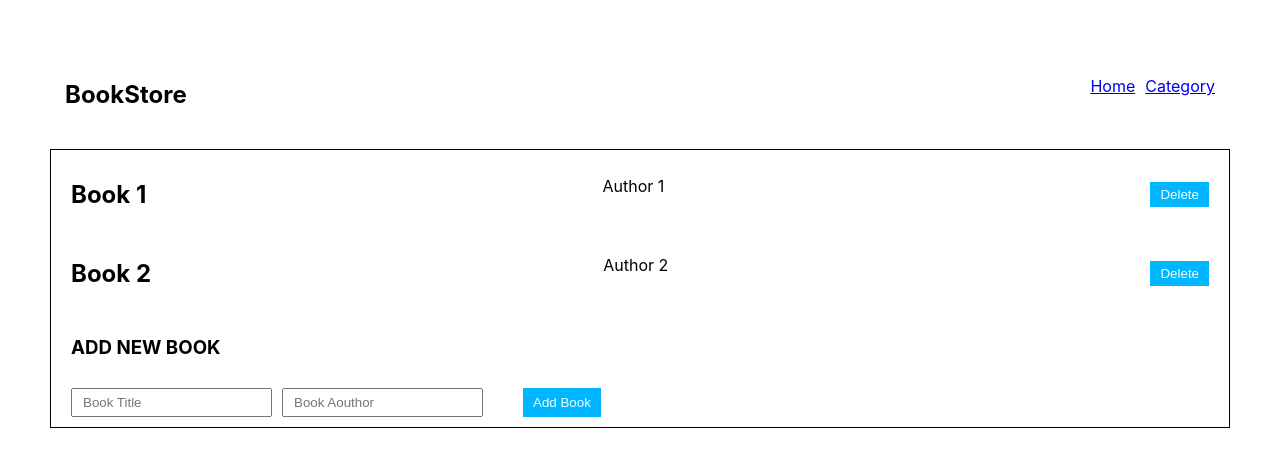
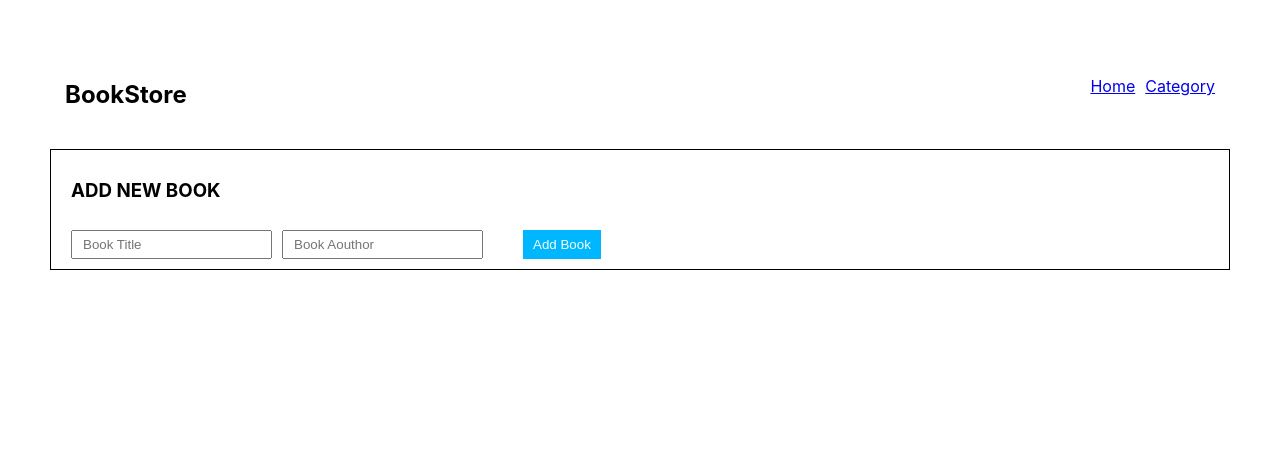
Before and after one commit to rabayarabu/bookstore, a React (Create React App) app: page / in a window 1280 px wide. Shown: the top 456 px of the page. Built offline with nearby package versions, Linux system fonts and the light colour scheme.

Commit message:
Combine reducer and usDdispatch

```diff
--- a/package.json
+++ b/package.json
@@ -12,6 +12,8 @@
     "react-redux": "^8.1.0",
     "react-router-dom": "^6.13.0",
     "react-scripts": "5.0.1",
+    "uuid": "^9.0.0",
+    "uuidv4": "^6.2.13",
     "web-vitals": "^2.1.4"
   },
   "scripts": {
--- a/src/components/BookForm.js
+++ b/src/components/BookForm.js
@@ -1,21 +1,18 @@
 import React, { useState } from 'react';
+import { useDispatch } from 'react-redux';
+import { v4 as uuid } from 'uuid';
+import { addBook } from '../redux/books/booksSlice';
 
-const BookForm = (prop) => {
+const BookForm = () => {
+  const dispatch = useDispatch();
   const [title, setTitle] = useState('');
   const [author, setAuthor] = useState('');
-  const { onAddBook } = prop;
+
   const handleSubmit = (event) => {
     event.preventDefault();
-
     // Create a new book object
-    const newBook = {
-      title,
-      author,
-    };
-
-    // Call the onAddBook callback with the new book
-    onAddBook(newBook);
-
+    // Call the AddBook callback with the new book
+    dispatch(addBook({ book: { id: uuid(), title, author } }));
     // Clear the form inputs
     setTitle('');
     setAuthor('');
@@ -27,7 +24,6 @@ const BookForm = (prop) => {
       <form onSubmit={handleSubmit}>
         <input
           type="text"
-          id="title"
           placeholder="Book Title"
           value={title}
           onChange={(event) => setTitle(event.target.value)}
@@ -36,7 +32,6 @@ const BookForm = (prop) => {
 
         <input
           type="text"
-          id="author"
           placeholder="Book Aouthor"
           value={author}
           onChange={(event) => setAuthor(event.target.value)}
--- a/src/components/BookList.js
+++ b/src/components/BookList.js
@@ -1,16 +1,12 @@
-import React, { useState } from 'react';
+import { useDispatch } from 'react-redux';
+import { removeBook } from '../redux/books/booksSlice';
 
-const DeleteBook = (prop) => {
-  const [isDeleted, setIsDeleted] = useState(false);
-  const { title, author, onClick } = prop;
+const BookList = (prop) => {
+  const dispatch = useDispatch();
+  const { book: { author, title, id } } = prop;
   const handleDelete = () => {
-    setIsDeleted(true);
-    onClick();
+    dispatch(removeBook({ id }));
   };
-
-  if (isDeleted) {
-    return null; // Return null to hide the deleted book component
-  }
 
   return (
     <div className="booklist">
@@ -25,4 +21,4 @@ const DeleteBook = (prop) => {
   );
 };
 
-export default DeleteBook;
+export default BookList;
--- a/src/components/Bookstore.js
+++ b/src/components/Bookstore.js
@@ -1,33 +1,22 @@
-import React, { useState } from 'react';
+import { useSelector } from 'react-redux';
 import BookForm from './BookForm';
-import DeleteBook from './BookList';
+import BookList from './BookList';
 
-const BookList = () => {
-  const [books, setBooks] = useState([
-    { id: 1, title: 'Book 1', author: 'Author 1' },
-    { id: 2, title: 'Book 2', author: 'Author 2' },
-    // ...more books
-  ]);
+const BookStore = () => {
+  const { books } = useSelector((store) => store.books);
 
-  const handleDeleteBook = (bookId) => {
-    setBooks(books.filter((book) => book.id !== bookId));
-  };
-  const handleAddBook = (newBook) => {
-    setBooks([...books, newBook]);
-  };
   return (
     <div className="books">
       {books.map((book) => (
-        <DeleteBook
+        <BookList
           key={book.id}
-          title={book.title}
-          author={book.author}
-          onClick={() => handleDeleteBook(book.id)}
+          id={book.id}
+          book={book}
         />
       ))}
-      <BookForm onAddBook={handleAddBook} />
+      <BookForm />
     </div>
   );
 };
 
-export default BookList;
+export default BookStore;
--- a/src/redux/books/booksSlice.js
+++ b/src/redux/books/booksSlice.js
@@ -12,7 +12,7 @@ const booksSlice = createSlice({
       state.books.push(payload.book);
     },
     removeBook: (state, { payload }) => ({
-      bookItems: state.books.filter((book) => book.id !== payload.id),
+      books: state.books.filter((book) => book.id !== payload.id),
     }),
   },
 });
```
Also changed, not shown: 1 other file (tests, documents, lock files or other folders).
